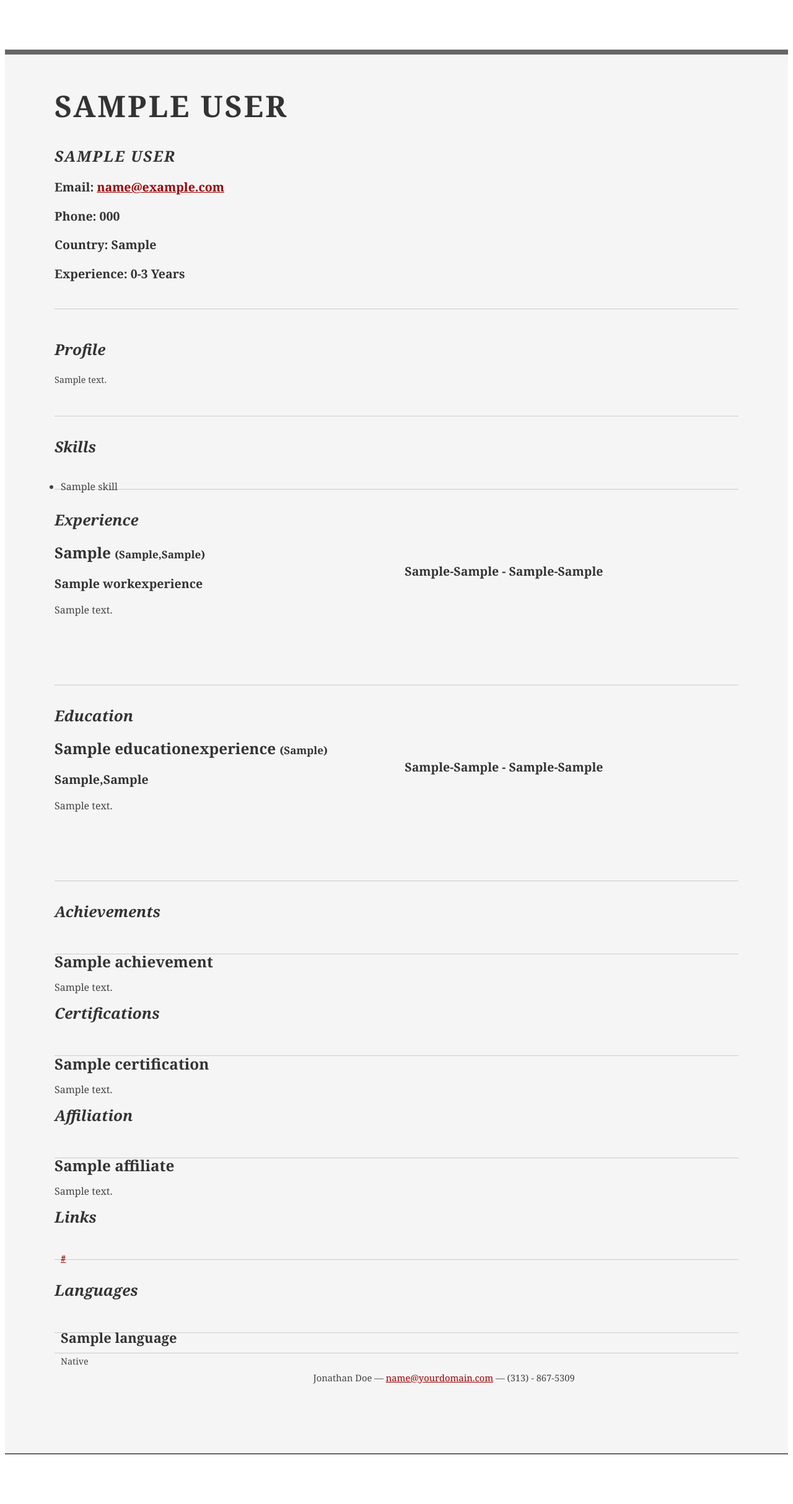
After one commit to AliBigdeli/Django-CVBuilder-App, a Django app: page /dashboard/profile/1/template/ in a window 1280 px wide. The commit adds this page. Shown: the whole page at 62% size. Run offline with Django 3.2, Linux system fonts and the light colour scheme; a user stored in the database is signed in; tables that the repository leaves empty hold one stand-in row (values such as "Sample post"); some libraries are stand-ins or nearby versions.

Commit message:
added one sample for cv building

```diff
--- a/core/cv_builder/forms.py
+++ b/core/cv_builder/forms.py
@@ -6,7 +6,7 @@ class UserProfileForm(forms.ModelForm):
 
     class Meta:
         model = UserProfile
-        fields = ['avatar','first_name','last_name','phone_number','email','country','years_level']
+        fields = ['avatar','first_name','last_name','phone_number','email','title','country','years_level','about']
 
 
     def __init__(self, *args, **kwargs):
@@ -19,3 +19,5 @@ class UserProfileForm(forms.ModelForm):
         self.fields['email'].widget.attrs.update({'class': "form-control required","placeholder":"example@gmail.com"})
         self.fields['country'].widget.attrs.update({'class': "form-control required","placeholder":"eg. UAE"})
         self.fields['years_level'].widget.attrs.update({'class': "form-control required"})
+        self.fields['title'].widget.attrs.update({'class': "form-control required"})
+        self.fields['about'].widget.attrs.update({'class': "form-control required"})
--- a/core/cv_builder/models.py
+++ b/core/cv_builder/models.py
@@ -18,6 +18,7 @@ class UserProfile(models.Model):
         upload_to="images/avatar/", blank=True, null=True)
     first_name = models.CharField(max_length=255)
     last_name = models.CharField(max_length=255)
+    title = models.CharField(max_length=255,null=True)
     phone_number = models.CharField(max_length=255,blank=True, null=True)
     about = models.TextField(blank=True, null=True)
     email = models.EmailField(max_length=255)
--- a/core/dashboard/urls.py
+++ b/core/dashboard/urls.py
@@ -19,5 +19,6 @@ urlpatterns = [
     path("profile/<int:pk>/certification/",views.DashboardCertificationView.as_view(),name="certification-mgmt"),
     path("profile/<int:pk>/language/",views.DashboardLanguageView.as_view(),name="language-mgmt"),
     path("profile/<int:pk>/finalize/",views.DashboardFinalizeView.as_view(),name="finalize-mgmt"),
+    path("profile/<int:pk>/template/",views.DashboardTemplateShowView.as_view(),name="template-show"),
     # path("profile/<int:pk>/additional/",views.DashboardAdditionalView.as_view(),name="additional-mgmt"),
 ]
--- a/core/dashboard/views.py
+++ b/core/dashboard/views.py
@@ -11,7 +11,7 @@ from django.contrib.auth.mixins import (
 from django.views.decorators.cache import cache_page
 from django.utils.decorators import method_decorator
 from cv_builder.forms import UserProfileForm
-from cv_builder.models import UserProfile
+from cv_builder.models import *
 # Create your views here.
 
 
@@ -88,3 +88,20 @@ class DashboardMoreView(LoginRequiredMixin, DetailView):
 class DashboardFinalizeView(LoginRequiredMixin, DetailView):
     template_name = 'dashboard/profile_finalize_mgmt.html'
     queryset = UserProfile.objects.all()
+
+
+class DashboardTemplateShowView(LoginRequiredMixin, DetailView):
+    template_name = 'cv_sample/sample_1.html'
+    queryset = UserProfile.objects.all()
+
+    def get_context_data(self, **kwargs):
+        response = super().get_context_data(**kwargs)
+        response["skills"] = Skill.objects.filter(profile=self.get_object()).order_by("order")
+        response["works"] = WorkExperience.objects.filter(profile=self.get_object()).order_by("order")
+        response["educations"] = EducationExperience.objects.filter(profile=self.get_object()).order_by("order")
+        response["achievements"] = Achievement.objects.filter(profile=self.get_object()).order_by("order")
+        response["affiliates"] = Affiliate.objects.filter(profile=self.get_object()).order_by("order")
+        response["links"] = Link.objects.filter(profile=self.get_object()).order_by("order")
+        response["certifications"] = Certification.objects.filter(profile=self.get_object()).order_by("order")
+        response["languages"] = Language.objects.filter(profile=self.get_object()).order_by("order")
+        return response
--- /dev/null
+++ b/core/templates/cv_sample/sample_1.html
@@ -0,0 +1,555 @@
+<!DOCTYPE html PUBLIC "-//W3C//DTD XHTML 1.0 Strict//EN" "http://www.w3.org/TR/xhtml1/DTD/xhtml1-strict.dtd">
+<html>
+
+<head>
+
+    <title>{{object.first_name}} {{object.last_name}}</title>
+    <meta http-equiv="content-type" content="text/html; charset=utf-8" />
+
+    <meta name="keywords" content="" />
+    <meta name="description" content="" />
+
+    <link rel="stylesheet" type="text/css"
+        href="http://yui.yahooapis.com/2.7.0/build/reset-fonts-grids/reset-fonts-grids.css" media="all" />
+    <style>
+        .msg {
+            padding: 10px;
+            background: #222;
+            position: relative;
+        }
+
+        .msg h1 {
+            color: #fff;
+        }
+
+        .msg a {
+            margin-left: 20px;
+            background: #408814;
+            color: white;
+            padding: 4px 8px;
+            text-decoration: none;
+        }
+
+        .msg a:hover {
+            background: #266400;
+        }
+
+        /* //-- yui-grids style overrides -- */
+        body {
+            font-family: Georgia;
+            color: #444;
+        }
+
+        #inner {
+            padding: 10px 80px;
+            margin: 80px auto;
+            background: #f5f5f5;
+            border: solid #666;
+            border-width: 8px 0 2px 0;
+        }
+
+        .yui-gf {
+            margin-bottom: 2em;
+            padding-bottom: 2em;
+            border-bottom: 1px solid #ccc;
+        }
+
+        /* //-- header, body, footer -- */
+        #hd {
+            margin: 2.5em 0 3em 0;
+            padding-bottom: 1.5em;
+            border-bottom: 1px solid #ccc
+        }
+
+        #hd h2 {
+            text-transform: uppercase;
+            letter-spacing: 2px;
+        }
+
+        #bd,
+        #ft {
+            margin-bottom: 2em;
+        }
+
+        /* //-- footer -- */
+        #ft {
+            padding: 1em 0 5em 0;
+            font-size: 92%;
+            border-top: 1px solid #ccc;
+            text-align: center;
+        }
+
+        #ft p {
+            margin-bottom: 0;
+            text-align: center;
+        }
+
+        /* //-- core typography and style -- */
+        #hd h1 {
+            font-size: 48px;
+            text-transform: uppercase;
+            letter-spacing: 3px;
+        }
+
+        h2 {
+            font-size: 152%
+        }
+
+        h3,
+        h4 {
+            font-size: 122%;
+        }
+
+        h1,
+        h2,
+        h3,
+        h4 {
+            color: #333;
+        }
+
+        p {
+            font-size: 100%;
+            line-height: 18px;
+            padding-right: 3em;
+        }
+
+        a {
+            color: #990003
+        }
+
+        a:hover {
+            text-decoration: none;
+        }
+
+        strong {
+            font-weight: bold;
+        }
+
+        li {
+            line-height: 24px;
+            border-bottom: 1px solid #ccc;
+        }
+
+        p.enlarge {
+            font-size: 90%;
+            padding-right: 6.5em;
+            line-height: 24px;
+        }
+
+        p.enlarge span {
+            color: #000
+        }
+
+        .contact-info {
+            margin-top: 7px;
+        }
+
+        .first h2 {
+            font-style: italic;
+        }
+
+        .last {
+            border-bottom: 0
+        }
+
+
+        /* //-- section styles -- */
+
+        a#pdf {
+            display: block;
+            float: left;
+            background: #666;
+            color: white;
+            padding: 6px 50px 6px 12px;
+            margin-bottom: 6px;
+            text-decoration: none;
+        }
+
+        a#pdf:hover {
+            background: #222;
+        }
+
+        .job {
+            position: relative;
+            margin-bottom: 1em;
+            padding-bottom: 1em;
+            border-bottom: 1px solid #ccc;
+        }
+
+        .job h4 {
+            position: absolute;
+            top: 0.35em;
+            right: 0
+        }
+
+        .job p {
+            margin: 0.75em 0 3em 0;
+        }
+
+        .last {
+            border: none;
+        }
+
+        .skills-list {}
+
+        .skills-list ul {
+            margin: 0;
+        }
+
+        .skills-list li {
+            margin: 3px 0;
+            padding: 3px 0;
+        }
+
+        .skills-list li span {
+            font-size: 152%;
+            display: block;
+            margin-bottom: -2px;
+            padding: 0
+        }
+
+        .talent {
+            width: 32%;
+            float: left
+        }
+
+        .talent h2 {
+            margin-bottom: 6px;
+        }
+
+        .link {
+            font-size: 60%;
+            min-width: 7%;
+            float: left;
+            padding-left: 10px;
+        }
+
+        .link h2 {
+            margin-bottom: 6px;
+        }
+
+        .language {
+            font-size: 90%;
+            min-width: 7%;
+            float: left;
+            padding-left: 10px;
+        }
+
+        .language h2 {
+            margin-bottom: 6px;
+        }
+
+        .skill {
+            min-width: 7%;
+            float: left;
+            padding-left: 10px;
+        }
+
+        .skill h2 {
+            margin-bottom: 6px;
+        }
+
+        .skill li {
+            border-bottom: none;
+        }
+
+        #srt-ttab {
+            margin-bottom: 100px;
+            text-align: center;
+        }
+
+        #srt-ttab img.last {
+            margin-top: 20px
+        }
+
+        /* --// override to force 1/8th width grids -- */
+        .yui-gf .yui-u {
+            width: 80.2%;
+        }
+
+        .yui-gf div.first {
+            width: 12.3%;
+        }
+    </style>
+</head>
+
+<body>
+
+    <div id="doc2" class="yui-t7">
+        <div id="inner">
+
+            <div id="hd">
+                <div class="yui-gc">
+                    <div class="yui-u first">
+                        <h1>{{object.first_name}} {{object.last_name}}</h1>
+                        <h2>{{object.title}}</h2>
+                    </div>
+
+                    <div class="yui-u">
+                        <div class="contact-info">
+                            <!-- <h3><a id="pdf" href="#">Download PDF</a></h3> -->
+                            <h3>Email: <a href="mailto:{{object.email}}">{{object.email}}</a></h3>
+                            <h3>Phone: {{object.phone_number}}</h3>
+                            <h3>Country: {{object.country}}</h3>
+                            <h3>Experience: {{object.get_years_level_display}}</h3>
+                        </div>
+                        <!--// .contact-info -->
+                    </div>
+                </div>
+                <!--// .yui-gc -->
+            </div>
+            <!--// hd -->
+
+            <div id="bd">
+                <div id="yui-main">
+                    <div class="yui-b">
+
+                        <div class="yui-gf">
+                            <div class="yui-u first">
+                                <h2>Profile</h2>
+                            </div>
+                            <div class="yui-u">
+                                <p class="enlarge">
+                                    {{object.about}}
+                                </p>
+                            </div>
+                        </div>
+                        <!--// .yui-gf -->
+                        <!--
+                        <div class="yui-gf">
+                            <div class="yui-u first">
+                                <h2>Skills</h2>
+                            </div>
+                            <div class="yui-u">
+
+                                <div class="talent">
+                                    <h2>Web Design</h2>
+                                    <p>Assertively exploit wireless initiatives rather than synergistic core
+                                        competencies. </p>
+                                </div>
+
+                                <div class="talent">
+                                    <h2>Interface Design</h2>
+                                    <p>Credibly streamline mission-critical value with multifunctional functionalities.
+                                    </p>
+                                </div>
+
+                                <div class="talent">
+                                    <h2>Project Direction</h2>
+                                    <p>Proven ability to lead and manage a wide variety of design and development
+                                        projects in team and independent situations.</p>
+                                </div>
+                            </div>
+                        </div> -->
+                        <!--// .yui-gf -->
+
+                        <div class="yui-gf">
+                            <div class="yui-u first">
+                                <h2>Skills</h2>
+                            </div>
+                            <div class="yui-u">
+                                {% for skill in skills %}
+                                <ul class="skill">
+                                    <li>{{ skill.name }}</li>
+                                </ul>
+                                {% endfor %}
+                            </div>
+                        </div>
+                        <!--// .yui-gf-->
+
+                        <div class="yui-gf">
+
+                            <div class="yui-u first">
+                                <h2>Experience</h2>
+                            </div>
+                            <!--// .yui-u -->
+
+                            <div class="yui-u">
+                                {% for work in works %}
+                                {% if not forloop.last %}
+                                <div class="job">
+                                    <h2>{{work.employer}} <small
+                                            style="font-size:70%">({{work.country}},{{work.city}})</small></h2>
+                                    <h3>{{work.title}} </h3>
+                                    <h4>{{work.start_month}}-{{work.start_year}} - {{work.end_month}}-{{work.end_year}}
+                                    </h4>
+                                    <p>{{work.description}}</p>
+                                    </p>
+                                </div>
+                                {% else %}
+
+                                <div class="job last">
+                                    <h2>{{work.employer}} <small
+                                            style="font-size:70%">({{work.country}},{{work.city}})</small></h2>
+                                    <h3>{{work.title}} </h3>
+                                    <h4>{{work.start_month}}-{{work.start_year}} - {{work.end_month}}-{{work.end_year}}
+                                    </h4>
+                                    <p>{{work.description}}</p>
+                                    </p>
+                                </div>
+                                {% endif %}
+                                {% endfor %}
+
+                            </div>
+                            <!--// .yui-u -->
+                        </div>
+                        <!--// .yui-gf -->
+
+                        <!--
+                        <div class="yui-gf last">
+                            <div class="yui-u first">
+                                <h2>Education</h2>
+                            </div>
+                            <div class="yui-u">
+                                <h2>Indiana University - Bloomington, Indiana</h2>
+                                <h3>Dual Major, Economics and English &mdash; <strong>4.0 GPA</strong> </h3>
+                            </div>
+                        </div> -->
+                        <!--// .yui-gf -->
+
+                        <div class="yui-gf">
+
+                            <div class="yui-u first">
+                                <h2>Education</h2>
+                            </div>
+                            <!--// .yui-u -->
+
+                            <div class="yui-u">
+                                {% for education in educations %}
+                                {% if not forloop.last %}
+                                <div class="job">
+                                    <h2>{{education.university_name}} <small
+                                            style="font-size:70%">({{education.university_location}})</small></h2>
+                                    <h3>{{education.degree}},{{education.field}} </h3>
+                                    <h4>{{education.start_month}}-{{education.start_year}} -
+                                        {{education.end_month}}-{{education.end_year}}
+                                    </h4>
+                                    <p>{{education.description}}</p>
+                                    </p>
+                                </div>
+                                {% else %}
+
+                                <div class="job last">
+                                    <h2>{{education.university_name}} <small
+                                            style="font-size:70%">({{education.university_location}})</small></h2>
+                                    <h3>{{education.degree}},{{education.field}} </h3>
+                                    <h4>{{education.start_month}}-{{education.start_year}} -
+                                        {{education.end_month}}-{{education.end_year}}
+                                    </h4>
+                                    <p>{{education.description}}</p>
+                                    </p>
+                                </div>
+                                {% endif %}
+                                {% endfor %}
+
+                            </div>
+                            <!--// .yui-u -->
+                        </div>
+
+                        {% if achievements %}
+                        <div class="yui-gf">
+                            <div class="yui-u first">
+                                <h2>Achievements</h2>
+                            </div>
+                            <div class="yui-u">
+                                {% for achievement in achievements %}
+                                <div class="talent" style="padding-top:8px">
+                                    <h2>{{ achievement.title }}</h2>
+                                    <p>{{ achievement.description }}</p>
+                                </div>
+                                {% endfor %}
+
+                            </div>
+                        </div>
+                        {% endif %}
+
+                        {% if certifications %}
+                        <div class="yui-gf">
+                            <div class="yui-u first">
+                                <h2>Certifications</h2>
+                            </div>
+                            <div class="yui-u">
+                                {% for certification in certifications %}
+                                <div class="talent" style="padding-top:8px">
+                                    <h2>{{ certification.title }}</h2>
+                                    <p>{{ certification.description }}</p>
+                                </div>
+                                {% endfor %}
+
+                            </div>
+                        </div>
+                        {% endif %}
+
+                        {% if affiliates %}
+                        <div class="yui-gf">
+                            <div class="yui-u first">
+                                <h2>Affiliation</h2>
+                            </div>
+                            <div class="yui-u">
+                                {% for affiliate in affiliates %}
+                                <div class="talent" style="padding-top:8px">
+                                    <h2>{{ affiliate.title }}</h2>
+                                    <p>{{ affiliate.description }}</p>
+                                </div>
+                                {% endfor %}
+
+                            </div>
+                        </div>
+                        {% endif %}
+
+                        {% if links %}
+                        <div class="yui-gf">
+                            <div class="yui-u first">
+                                <h2>Links</h2>
+                            </div>
+                            <div class="yui-u">
+                                {% for link in links %}
+                                <div class="link" style="padding-top:8px">
+                                    <h2><a href="{{ link.url }}">{{ link.url }}</a></h2>
+
+                                </div>
+                                {% endfor %}
+
+                            </div>
+                        </div>
+                        {% endif %}
+
+                        {% if languages %}
+                        <div class="yui-gf">
+                            <div class="yui-u first">
+                                <h2>Languages</h2>
+                            </div>
+                            <div class="yui-u">
+                                {% for language in languages %}
+                                <div class="language" style="padding-top:8px">
+                                    <h2>{{ language.name }}</h2>
+                                    <p>{{ language.get_level_display }}</p>
+                                </div>
+                                {% endfor %}
+
+                            </div>
+                        </div>
+                        {% endif %}
+                    </div>
+                    <!--// .yui-b -->
+                </div>
+                <!--// yui-main -->
+            </div>
+            <!--// bd -->
+
+            <div id="ft">
+                <p>Jonathan Doe &mdash; <a href="mailto:name@yourdomain.com">name@yourdomain.com</a> &mdash; (313) -
+                    867-5309</p>
+            </div>
+            <!--// footer -->
+
+        </div><!-- // inner -->
+
+
+    </div>
+    <!--// doc -->
+
+
+</body>
+
+</html>
--- a/core/templates/dashboard/profile_education_mgmt.html
+++ b/core/templates/dashboard/profile_education_mgmt.html
@@ -231,7 +231,7 @@
                             <input class="form-control pe-0" id="university-name-field-edit" name="university_name"
                                 type="text">
                         </div>
-                        <div class="col-md-6"><label for="university-location-field-edit">Employer</label>
+                        <div class="col-md-6"><label for="university-location-field-edit">Location</label>
                             <input class="form-control pe-0" id="university-location-field-edit"
                                 name="university_location" type="text">
                         </div>
```
Also changed, not shown: core/templates/dashboard/profile_finalize_mgmt.html (+13 -16 lines), core/cv_builder/migrations/0011_userprofile_title.py (added), 1 other file.
